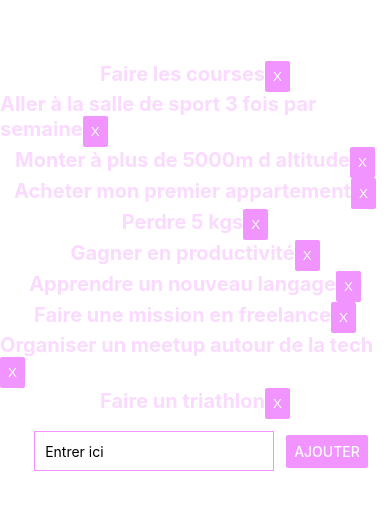
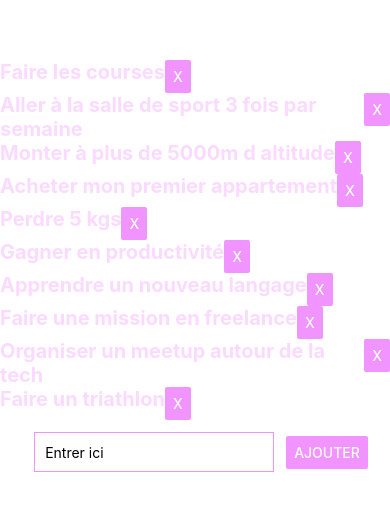
Before and after one commit to gmagnere/ProjetReactNative, a React Native app: screen / in a window 390 px wide. Shown: the part 150-660 px from the top of the page. Built offline with nearby package versions, Linux system fonts and the light colour scheme.

Commit message:
Update App.js

```diff
--- a/App.js
+++ b/App.js
@@ -23,6 +23,11 @@ export default function App() {
   };
 
   const onPressDelete = (index) => {
+    //setGoalList(goalList.filter((item) => {
+    //      return item !== "Aller à la salle de sport 3 fois par semaine"
+    //   }
+    //  )
+    //)
   }
 
   return (
@@ -33,16 +38,16 @@ export default function App() {
                 <View style={styles.Array}>
                   <Text key={index} style={styles.text}>
                     {goal}
+                  </Text>
                   <Button
                       color='#f194ff'
                       title="X"
                       onPress={onPressDelete(index)}
                   />
-              </Text>
                 </View>
           ))
         }
-        <SafeAreaView style={styles.containerInput}>
+        <View style={styles.containerInput}>
           <TextInput
               style={styles.input}
               onChangeText={onChangeText}
@@ -54,7 +59,7 @@ export default function App() {
               title="Ajouter"
               onPress={onPressAdd}
           />
-        </SafeAreaView>
+        </View>
       </View>
   );
 }
@@ -74,7 +79,7 @@ const styles = StyleSheet.create({
 
   Array: {
     flexDirection: "row",
-    alignSelf: "center",
+    alignItems: "flex-start",
   },
 
   text: {
@@ -91,6 +96,6 @@ const styles = StyleSheet.create({
   },
 
   button: {
-    color: '#f194ff',
+    alignSelf: "flex-end",
   }
 });
```
Lines whose indentation alone changed are shown as unchanged.
